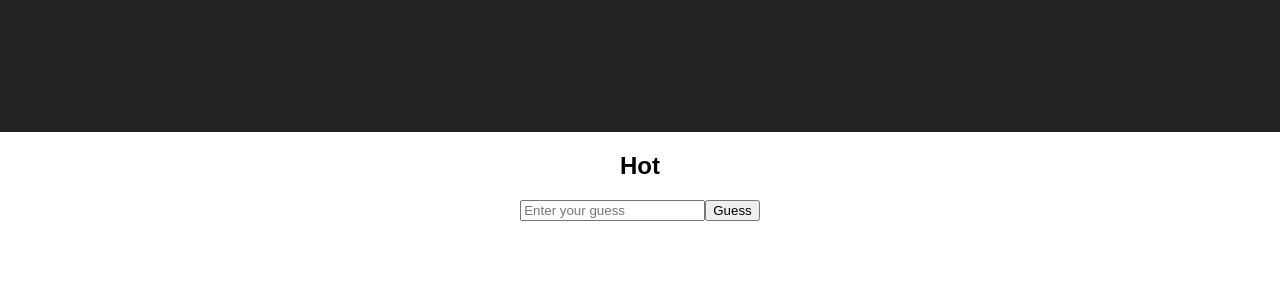
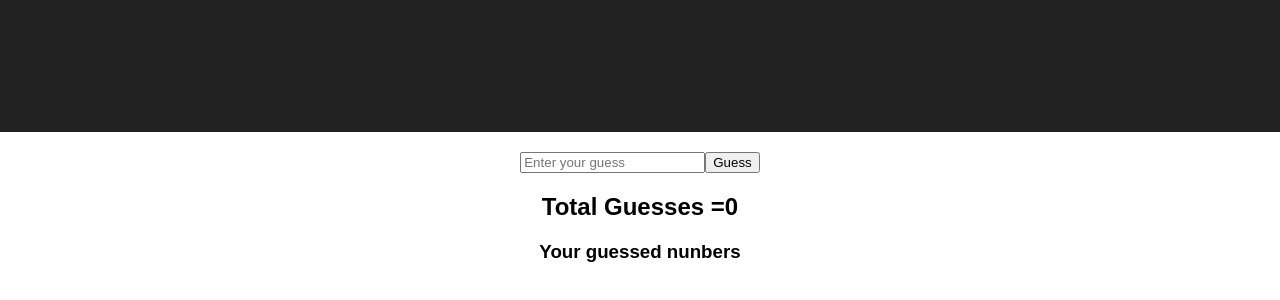
Before and after one commit to stevengalvis/hot-cold-app, a React (Create React App) app: page / in a window 1280 px wide. Shown: the part 58-358 px from the top of the page. Built offline with nearby package versions, Linux system fonts and the light colour scheme.

Commit message:
added user feedback and guess count

```diff
--- a/src/App.js
+++ b/src/App.js
@@ -17,7 +17,8 @@ class App extends Component {
       winningNumber,
       userGuess: '',
       guessList: [],
-      feedback: ''
+      feedback: '',
+      count: 0
     }
 
 
@@ -25,7 +26,7 @@ class App extends Component {
 
   checkUserGuess(userGuess) {
     if (this.state.userGuess !== this.state.winningNumber) {
-      // console.log(this.state);
+      console.log(this.state);
         this.setGuessList(userGuess);
     }
     this.renderFeedback(userGuess);
@@ -33,15 +34,25 @@ class App extends Component {
   }
 
   renderFeedback(userGuess) {
+  console.log(`user guess: ${this.state.userGuess}`);
     let numberDifference = Math.abs(this.state.winningNumber - this.state.userGuess);
-    console.log(numberDifference);
+
+    if (numberDifference >= 15) {
+      this.setFeedback('cold');
+    }
+    else {
+      this.setFeedback('hot');
+    }
+
   }
 
   setUserGuess(userGuess) {
     this.setState({
-      userGuess
+      userGuess,
+      count: this.state.count+=1
     });
     this.checkUserGuess(userGuess);
+
 
 
   }
@@ -68,9 +79,9 @@ class App extends Component {
           <div className="App">
             <div className="App-header">
             </div>
-            <FeedBack />
+            <FeedBack feedback={this.state.feedback} />
             <GuessForm onChange={userGuess => this.setUserGuess(userGuess)}/>
-            <GuessList userGuess={this.state.userGuess} guessList={this.state.guessList}/>
+            <GuessList userGuess={this.state.userGuess} guessList={this.state.guessList} count={this.state.count}/>
           </div>
         );
       }
--- a/src/components/feedback.js
+++ b/src/components/feedback.js
@@ -2,6 +2,6 @@ import React from 'react';
 
 export default function FeedBack(props) {
   return (
-  <h2>Hot</h2>
+  <h2>{props.feedback}</h2>
 )
 }
--- a/src/components/guess-form.js
+++ b/src/components/guess-form.js
@@ -4,6 +4,7 @@ export default function GuessForm(props) {
   return (
     <form onSubmit={e => {
         e.preventDefault();
+        console.log(e.target.firstChild.value);
         props.onChange(e.target.firstChild.value);
         e.target.firstChild.value = '';
       }}>
--- a/src/components/guessList.js
+++ b/src/components/guessList.js
@@ -10,6 +10,8 @@ export default function GuessList(props) {
     // list items
     <div className="guessList">
       <span>{props.userGuess}</span>
+      <h2>Total Guesses ={props.count}</h2>
+      <h3>Your guessed nunbers</h3>
       <ul>
         {guessList}
       </ul>
```
